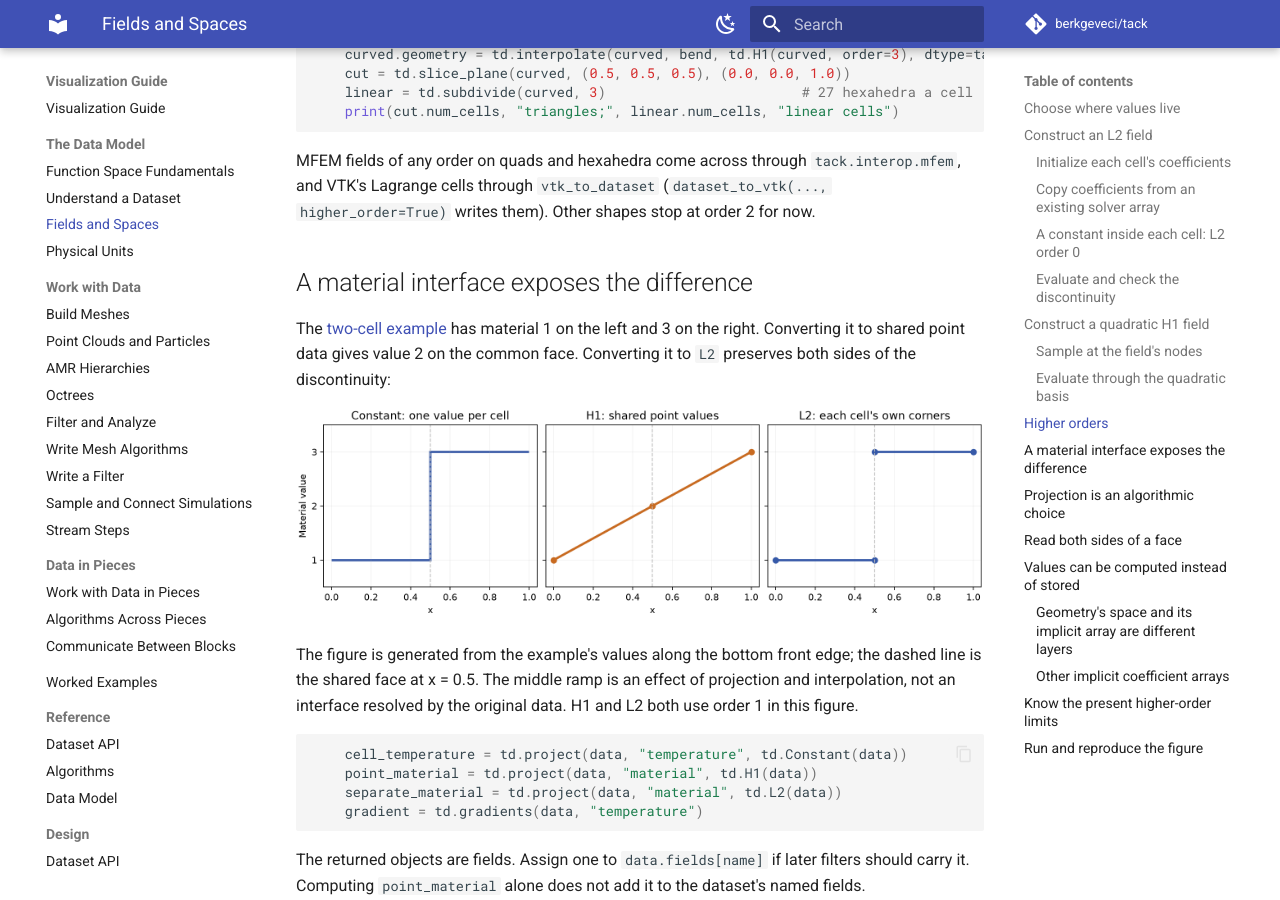
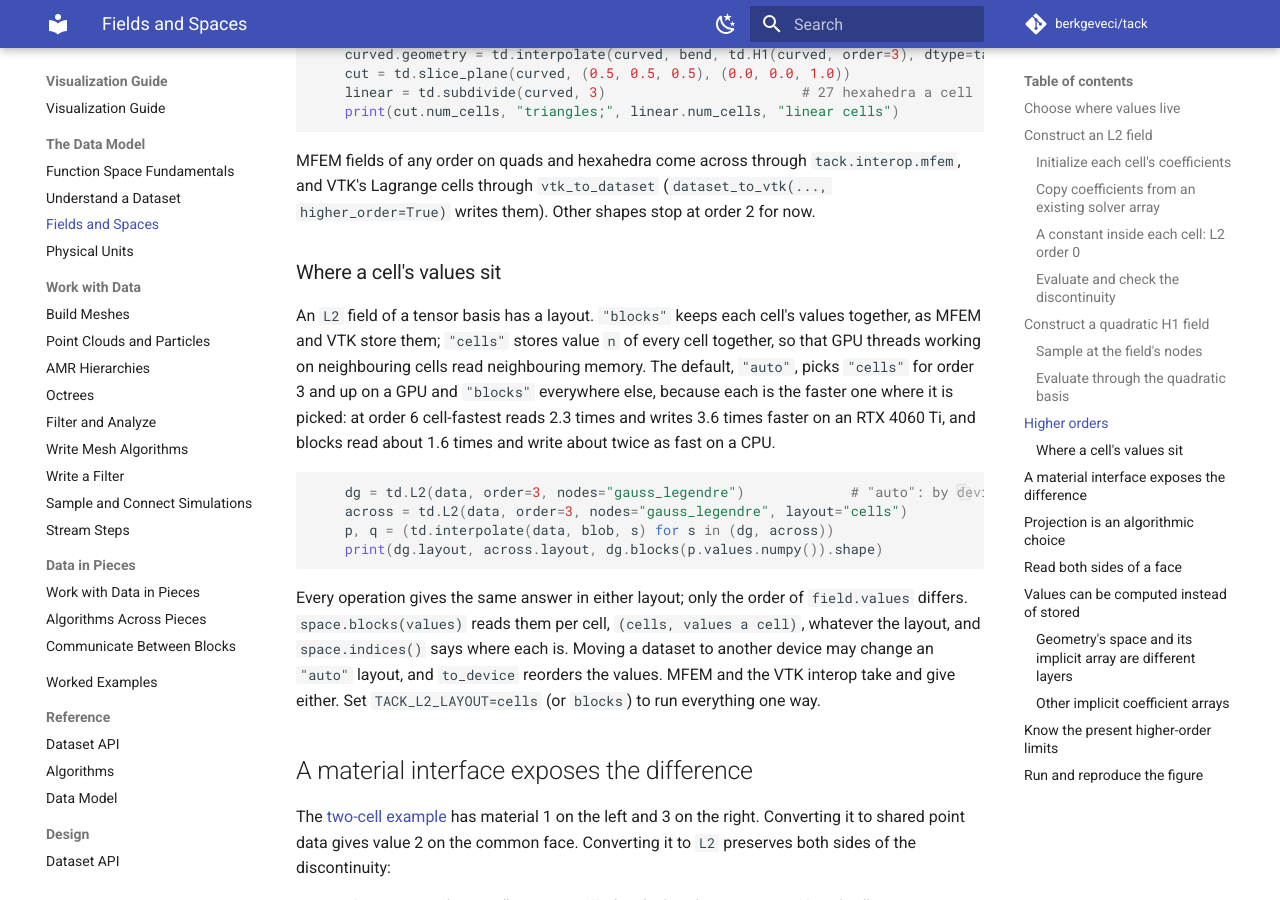
Before and after one commit to berkgeveci/tack, an MkDocs documentation site: the page built from docs/vis-guide/03-fields-and-spaces.md, in a window 1280 px wide and 900 px high, scrolled down 7874 px. Built offline with MkDocs 1.6.1 and Material for MkDocs 9.7.7, drawn with Linux system fonts in a browser that asks for light colours; comment, search, counter and statistics services are not loaded; the version menu is left out.

Commit message:
Docs for L2's layout: the guide, the reference, CLAUDE.md
The Fields and Spaces chapter's Higher orders section says where a cell's
values sit: blocks or cell-fastest, "auto" by device and why, the same
answers either way, space.blocks and space.indices, to_device reordering,
TACK_L2_LAYOUT; from docs/examples/data_high_order.py, whose --check
holds both layouts' values per cell equal and "auto" to its device. The
API reference's L2 row and CLAUDE.md describe the parameter.

````diff
--- a/docs/examples/data_high_order.py
+++ b/docs/examples/data_high_order.py
@@ -50,8 +50,17 @@ def run(arch, check):
     linear = td.subdivide(curved, 3)                        # 27 hexahedra a cell
     print(cut.num_cells, "triangles;", linear.num_cells, "linear cells")
     # --8<-- [end:curved]
+    # --8<-- [start:layout]
+    dg = td.L2(data, order=3, nodes="gauss_legendre")             # "auto": by device
+    across = td.L2(data, order=3, nodes="gauss_legendre", layout="cells")
+    p, q = (td.interpolate(data, blob, s) for s in (dg, across))
+    print(dg.layout, across.layout, dg.blocks(p.values.numpy()).shape)
+    # --8<-- [end:layout]
     if check:
         assert np.abs(probed - exact).max() < 1e-5               # f32
+        assert across.layout == "cells"
+        assert dg.layout == ("blocks" if arch == "cpu" else "cells")
+        assert np.array_equal(dg.blocks(p.values.numpy()), across.blocks(q.values.numpy()))
         assert space.size == 17 ** 3                        # (4 * 4 + 1)^3 nodes
         assert coarse.num_cells < fine.num_cells < within.num_cells
         x = within.positions()
--- a/docs/vis-guide/03-fields-and-spaces.md
+++ b/docs/vis-guide/03-fields-and-spaces.md
@@ -279,6 +279,28 @@ MFEM fields of any order on quads and hexahedra come across through
 (`dataset_to_vtk(..., higher_order=True)` writes them). Other shapes stop at
 order 2 for now.
 
+### Where a cell's values sit
+
+An `L2` field of a tensor basis has a layout. `"blocks"` keeps each cell's
+values together, as MFEM and VTK store them; `"cells"` stores value `n` of
+every cell together, so that GPU threads working on neighbouring cells read
+neighbouring memory. The default, `"auto"`, picks `"cells"` for order 3 and up
+on a GPU and `"blocks"` everywhere else, because each is the faster one where
+it is picked: at order 6 cell-fastest reads 2.3 times and writes 3.6 times
+faster on an RTX 4060 Ti, and blocks read about 1.6 times and write about twice
+as fast on a CPU.
+
+```python
+--8<-- "docs/examples/data_high_order.py:layout"
+```
+
+Every operation gives the same answer in either layout; only the order of
+`field.values` differs. `space.blocks(values)` reads them per cell, `(cells,
+values a cell)`, whatever the layout, and `space.indices()` says where each is.
+Moving a dataset to another device may change an `"auto"` layout, and
+`to_device` reorders the values. MFEM and the VTK interop take and give either.
+Set `TACK_L2_LAYOUT=cells` (or `blocks`) to run everything one way.
+
 ## A material interface exposes the difference
 
 The [two-cell example](01-datasets.md) has material 1 on the left and 3 on the
--- a/docs/vis-guide/reference/dataset-api.md
+++ b/docs/vis-guide/reference/dataset-api.md
@@ -193,7 +193,7 @@ array accesses.
 | Space | Values | Interpolated | Topologies |
 |---|---|---|---|
 | `H1(data, order=1)` | one per point, shared by the cells around it; order 2 adds one per edge and quad face; order `p` (`nodes=`) `p - 1` per edge, `(p - 1)^2` per quad face, `(p - 1)^d` per cell | yes, continuous | order 1 on all; order 2 on tetrahedra, hexahedra, voxels, wedges, triangles, quads and pixels; any order on segments, quads, pixels, hexahedra and voxels |
-| `L2(data, order=1)` | each cell's own copies: order 1 one per corner, order 0 one per cell; `order` may be an array, one order per cell | yes, discontinuous | shape-based |
+| `L2(data, order=1)` | each cell's own copies: order 1 one per corner, order 0 one per cell; `order` may be an array, one order per cell; a tensor basis' values in blocks or cell-fastest (`layout=`, by device by default) | yes, discontinuous | shape-based |
 | `Constant(data)` | one per cell | yes, constant in the cell | all |
 | `Values(data, on, oriented=False)` | one per point, edge, face or cell: data about the entity, with no basis | no | all |
 | `SideTraces(data)` | per face, per side, per face point; made by `project` into it | through the face's shape | shape-based, 3D |
````
Also changed, not shown: CLAUDE.md (+1 -1 lines).
